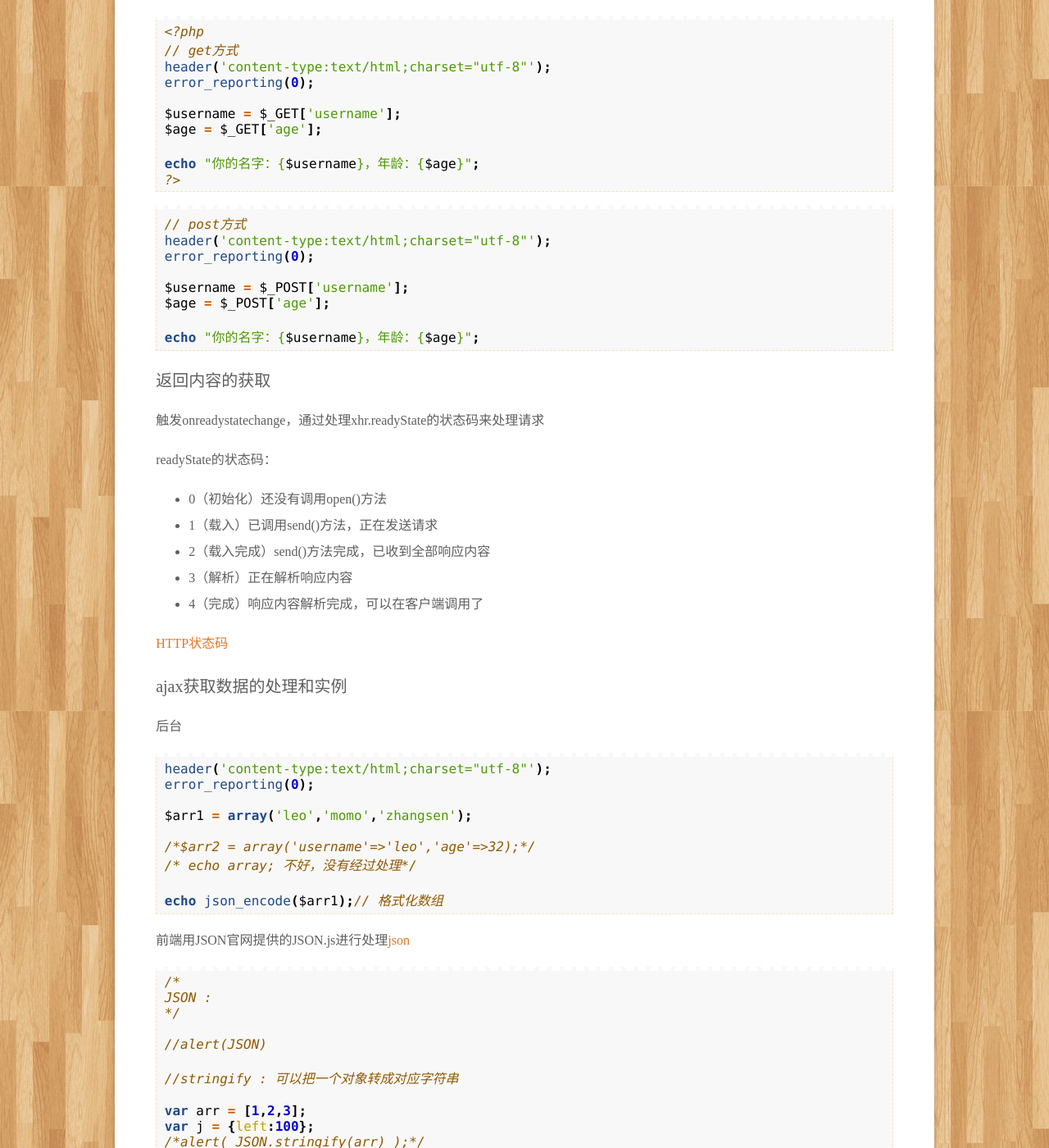
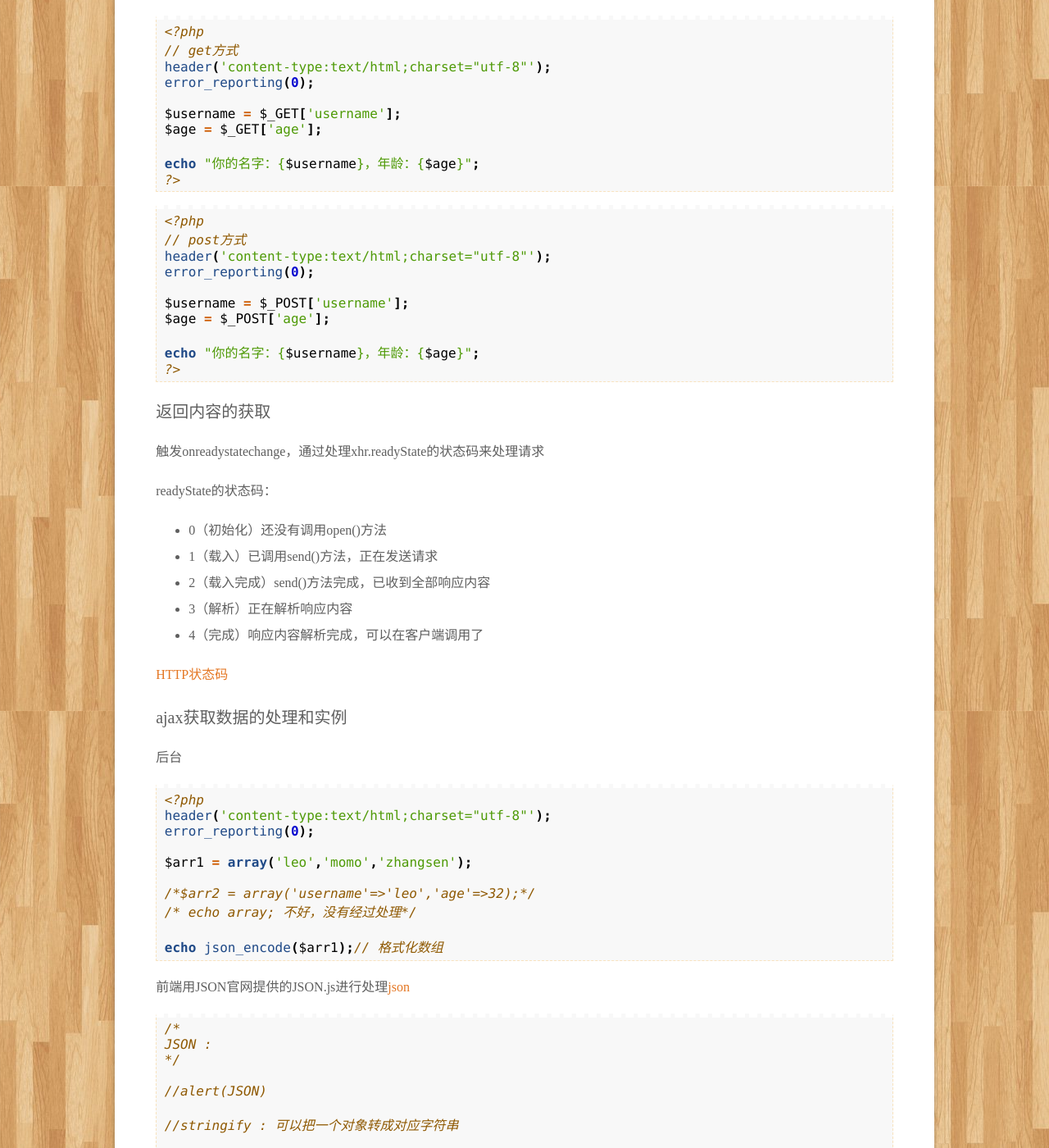
Before and after one commit to wynn719/blog, a Jekyll site: the page built from _posts/2015-03-28-ajax-note.md, in a window 1280 px wide and 1400 px high, scrolled down 2973 px. Shown: the whole window at 82% size. Built offline with Jekyll 4.4.1, drawn with Linux system fonts in a browser that asks for light colours; comment, search, counter and statistics services are not loaded.

Commit message:
update post

```diff
--- a/_posts/2015-03-28-ajax-note.md
+++ b/_posts/2015-03-28-ajax-note.md
@@ -151,6 +151,7 @@
 {% endhighlight %}
 
 {% highlight php %}
+<?php
 // post方式
 header('content-type:text/html;charset="utf-8"');
 error_reporting(0);
@@ -159,6 +160,7 @@
 $age = $_POST['age'];
 
 echo "你的名字：{$username}，年龄：{$age}";
+?>
 {% endhighlight %}
 
 ### 返回内容的获取
@@ -180,6 +182,7 @@
 后台
 
 {% highlight php %}
+<?php
 header('content-type:text/html;charset="utf-8"');
 error_reporting(0);
 
@@ -215,6 +218,7 @@
 var s2 = '{"left":100}';
 var a2 = JSON.parse(s2);
 alert(a2.left);
+?>
 {% endhighlight %}
 
 ### 实例应用：新闻类
@@ -222,6 +226,7 @@
 后台：getNews.php
 
 {% highlight php %}
+<?php
 header('content-type:text/html;charset="utf-8"');
 error_reporting(0);
 
@@ -244,6 +249,7 @@
 );
 
 echo json_encode($news);
+?>
 {% endhighlight %}
 
 前端：news.html
@@ -482,6 +488,7 @@
 getPics.php
 
 {% highlight php %}
+<?php
 header('Content-type:text/html; charset="utf-8"');
 
 /*
@@ -499,6 +506,7 @@
 $content = iconv('gbk', 'utf-8', $content);
 
 echo $content;
+?>
 {% endhighlight %}
 
 滚动条事件控制：
```
